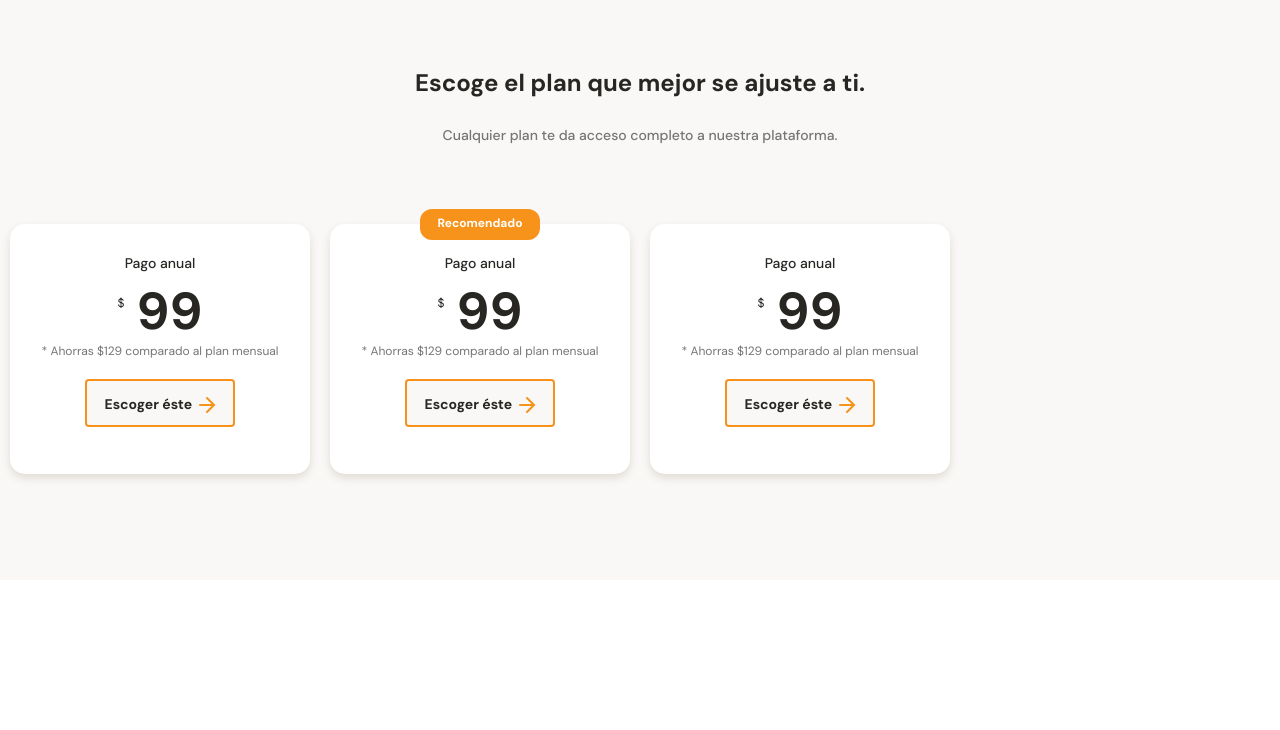
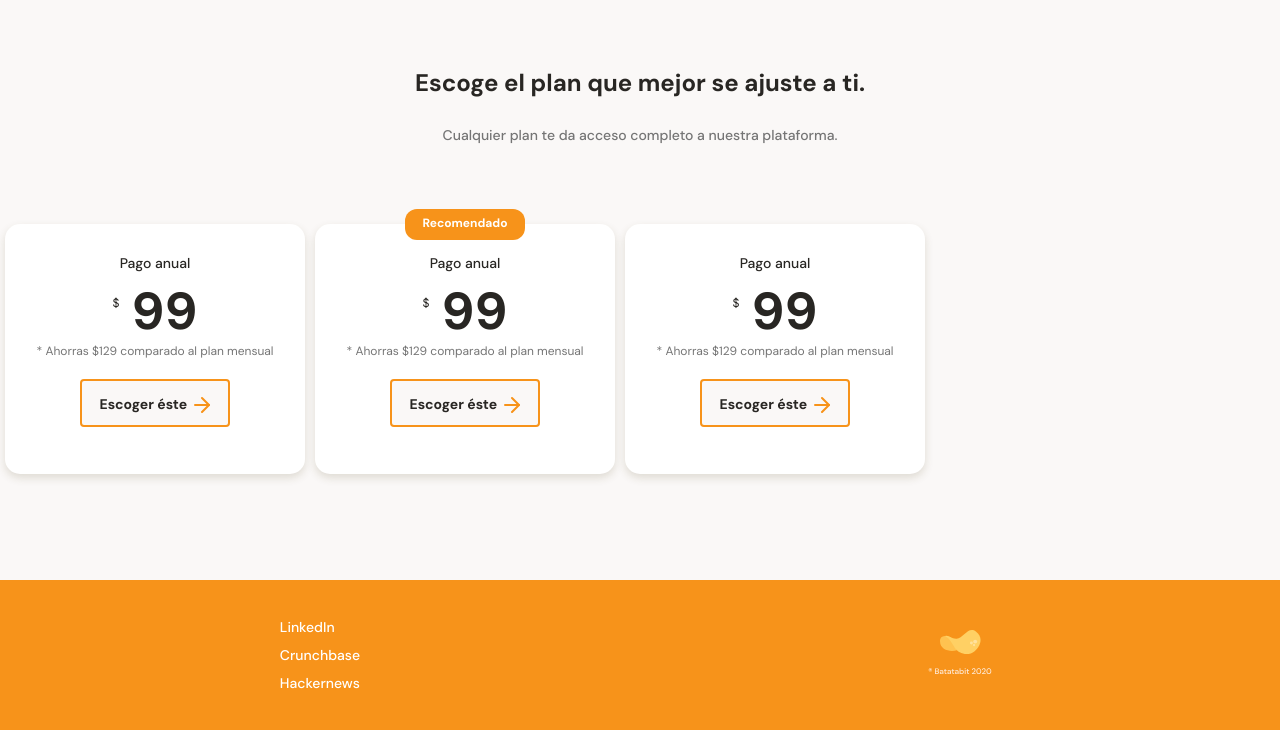
Before and after one commit to rodillo23/batatabit, a plain HTML site: page index.html in a window 1280 px wide. Shown: the part 2770-3500 px from the top of the page. Before the commit the page ends 3350 px from the top, so only its background shows below. Drawn offline with Linux system fonts and the light colour scheme.

Commit message:
footer terminado

```diff
--- a/index.html
+++ b/index.html
@@ -176,6 +176,19 @@
 
     </main>
 
-    <footer></footer>
+    <footer>
+        <section class="left">
+            <ul>
+                <li><a href="#">LinkedIn</a></li>
+                <li><a href="#">Crunchbase</a></li>
+                <li><a href="#">Hackernews</a></li>
+
+            </ul>
+        </section>
+
+        <section class="right">
+            <img src="./assets/images/logo-footer.svg" alt="Logo de Batatabit 2020">
+        </section>
+    </footer>
 </body>
 </html>
--- a/styles.css
+++ b/styles.css
@@ -454,10 +454,10 @@
     position: relative;
     scroll-snap-align: center;
     width: 60%;
-    min-width: 200px;
+    min-width: 190px;
     max-width: 300px;
     height: 250px;
-    margin: 30px 10px 0;
+    margin: 30px 5px 0;
     padding: 0 15px;
     background-color: var(--just-white);
     border-radius: 15px;
@@ -534,3 +534,33 @@
     background-image: url('./assets/icons/arrow-right.svg');
     vertical-align: text-bottom;
 }
+
+footer{
+    display: flex;
+    width: 100%;
+    height: 150px;
+    background-color: var(--bitcoin-orange);
+}
+
+footer section{
+    display: flex;
+    justify-content: center;
+    align-items: center;
+    width: 50%;
+}
+
+footer .left ul{
+    font-size: 1.4rem;
+    font-weight: 500;
+    line-height: 1.8rem;
+    list-style: none;
+}
+
+.left li{
+    margin: 10px 0;
+}
+
+.left a{
+    text-decoration: none;
+    color: var(--just-white);
+}
```
